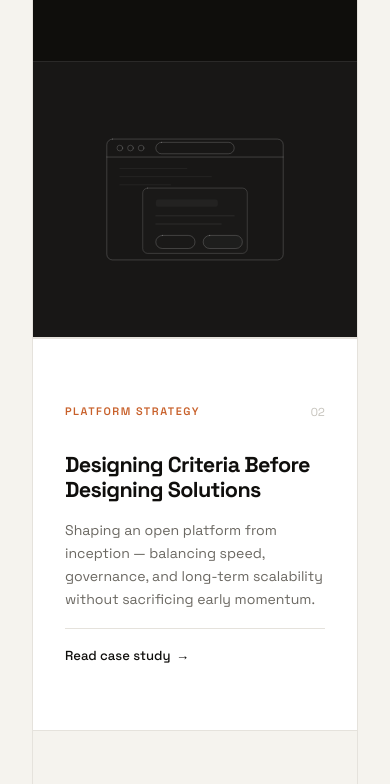
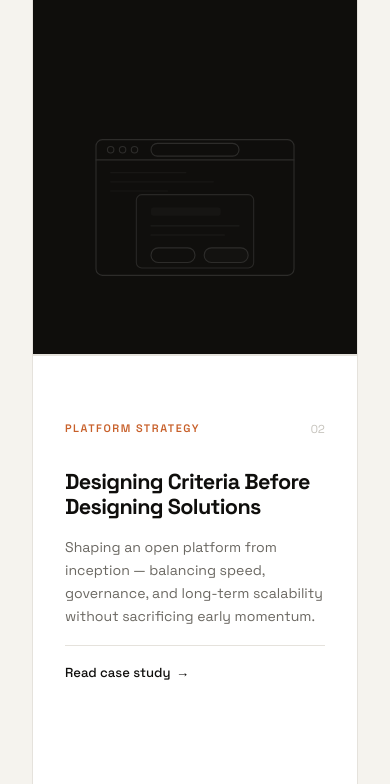
Before and after one commit to fabianolborbaa/my-portfolio, a plain HTML site: page docs/index.html in a window 390 px wide. Shown: the part 1940-2724 px from the top of the page. Drawn offline with Linux system fonts and the light colour scheme.

Commit message:
Work cards: wireframe integrated into card (no separate panel background/border)
SVG sits directly in card with opacity, no visual separation.

Co-Authored-By: Claude Sonnet 4.6 <noreply@anthropic.com>

```diff
--- a/docs/style.css
+++ b/docs/style.css
@@ -530,24 +530,19 @@ img { display: block; max-width: 100%; }
 }
 
 .case__visual {
-  width: 300px;
+  width: 280px;
   flex-shrink: 0;
   display: flex;
   align-items: center;
   justify-content: center;
-  padding: var(--space-lg);
-  background: var(--cream);
-  border-left: 1.5px solid var(--border);
+  padding: var(--space-lg) var(--space-md);
   color: var(--ink-30);
-}
-.case:nth-child(even) .case__visual {
-  border-left: none;
-  border-right: 1.5px solid var(--border);
 }
 .case__visual svg {
   width: 100%;
   max-width: 220px;
   height: auto;
+  opacity: 0.55;
 }
 
 .case--featured {
@@ -556,9 +551,10 @@ img { display: block; max-width: 100%; }
   color: var(--white);
 }
 .case--featured .case__visual {
-  background: rgba(255,255,255,0.04);
-  border-left-color: rgba(255,255,255,0.08);
-  color: rgba(255,255,255,0.18);
+  color: rgba(255,255,255,1);
+}
+.case--featured .case__visual svg {
+  opacity: 0.12;
 }
 .case--featured:hover { background: #1a1917; }
 
@@ -878,12 +874,6 @@ img { display: block; max-width: 100%; }
   }
   .case__visual {
     width: 100%;
-    border-left: none !important;
-    border-right: none !important;
-    border-top: 1.5px solid var(--border);
-  }
-  .case--featured .case__visual {
-    border-top-color: rgba(255,255,255,0.08);
   }
 
   .about__grid {
```
